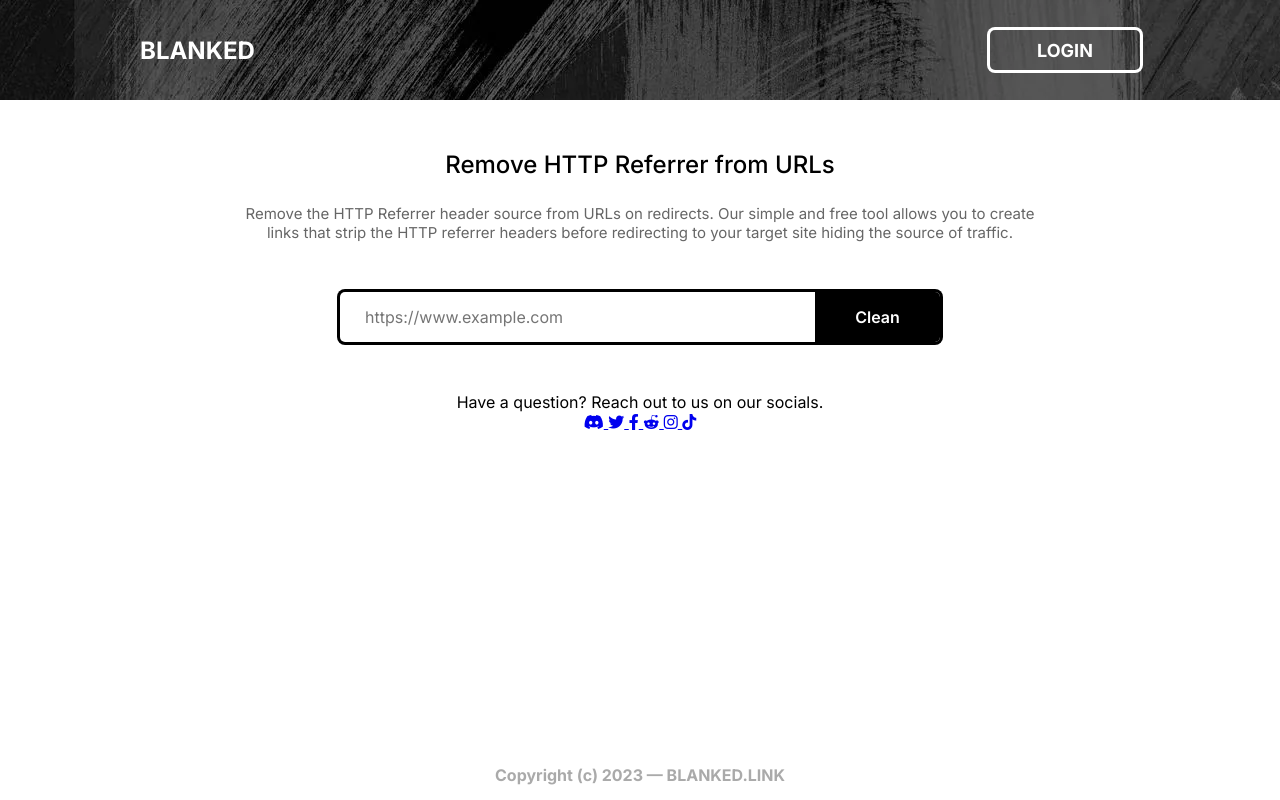
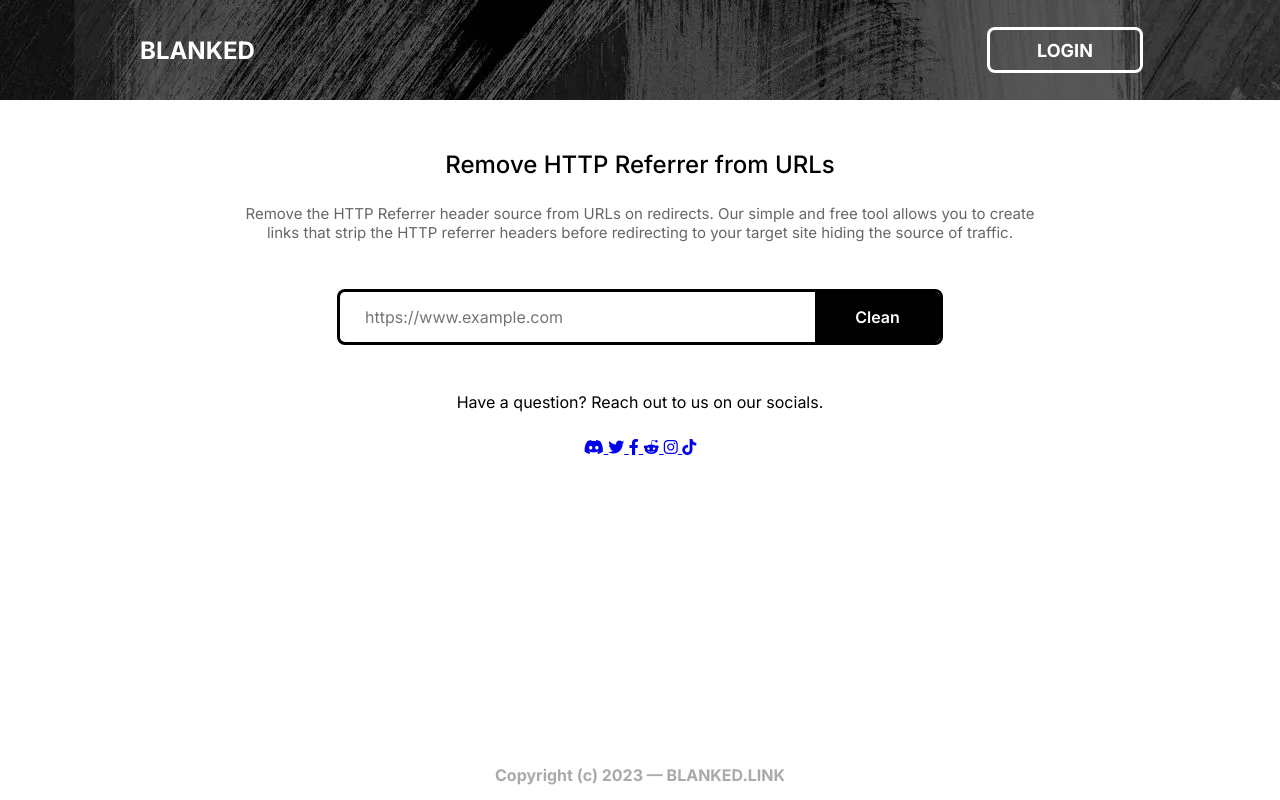
Before and after one commit to ahmadshahzad777/blanked, a website: page views/index.html in a window 1280 px wide. Drawn offline with nearby package versions, Linux system fonts and the light colour scheme; files that its build step writes are made by us from their sources.

Commit message:
Basic styles for the social menu.

```diff
--- a/scss/partials/_content.scss
+++ b/scss/partials/_content.scss
@@ -8,5 +8,6 @@
 
         @import 'content/headings';
         @import 'content/form';
+        @import 'content/social';
     }
 }
--- /dev/null
+++ b/scss/partials/content/_social.scss
@@ -0,0 +1,5 @@
+#social {
+    display: grid;
+    grid-template-rows: auto;
+    grid-gap: 25px;
+}
```
